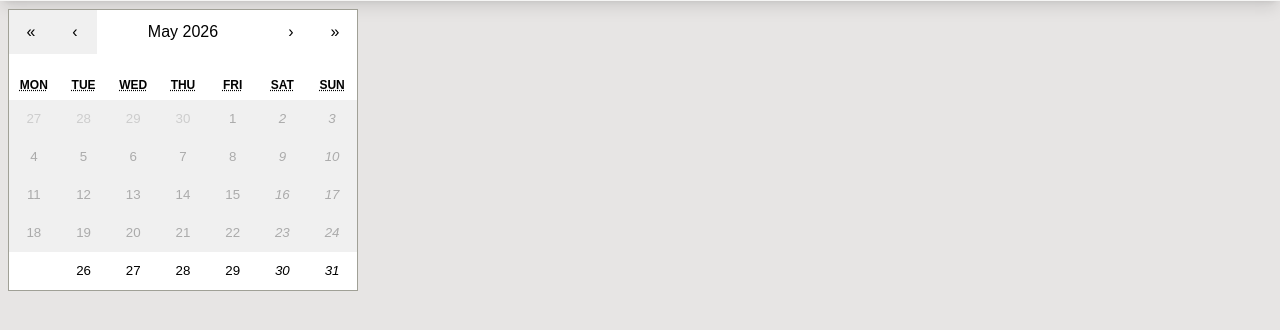
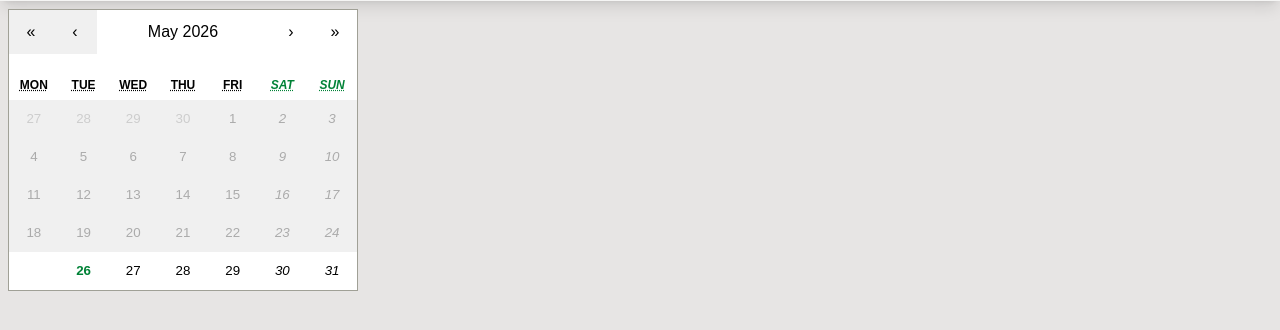
Before and after one commit to pavkodev/RentaRide, a React (Vite) app: page / in a window 1280 px wide. Shown: the part 248-578 px from the top of the page. Built offline with nearby package versions, Linux system fonts and the light colour scheme.

Commit message:
added calendar minimum, removed unnecessary calendar scopes, added ability to select date range on calendar, and improved calendar styling

```diff
--- a/src/App.css
+++ b/src/App.css
@@ -84,6 +84,10 @@
 .react-calendar__month-view__days__day--weekend {
   font-style: italic !important;
 }
+.react-calendar__month-view__weekdays__weekday--weekend {
+  font-style: italic;
+  color: var(--color-green-700);
+}
 
 .react-calendar__month-view__days__day--neighboringMonth,
 .react-calendar__decade-view__years__year--neighboringDecade,
@@ -139,6 +143,7 @@
 .react-calendar__tile--hasActive:enabled:hover,
 .react-calendar__tile--hasActive:enabled:focus {
   background: var(--color-green-700);
+  color: white;
 }
 
 .react-calendar__tile--active {
@@ -153,5 +158,40 @@
 }
 
 .react-calendar--selectRange .react-calendar__tile--hover {
-  background-color: #e6e6e6;
+  background-color: var(--color-green-200);
 }
+
+.react-calendar__tile--rangeStart {
+  border-radius: 16px 0px 0px 16px / 16px 0px 0px 16px;
+}
+.react-calendar__tile--range {
+  background-color: var(--color-green-200);
+  color: var(--color-green-700);
+  font-weight: bold;
+}
+.react-calendar__tile--rangeEnd {
+  border-radius: 0px 16px 16px 0px / 0px 16px 16px 0px;
+}
+
+.react-calendar__tile--rangeBothEnds {
+  border-radius: 16px 16px 16px 16px / 16px 16px 16px 16px;
+}
+.react-calendar__tile--rangeBothEnds {
+  border-radius: 16px 16px 16px 16px / 16px 16px 16px 16px;
+}
+
+/*
+Ensures that border-radius at origin date faces the right way when selecting from calendar
+Rounded border will be on the right when selecting dates prior to origin date.
+Rounded border will be on left when selecting dates post origin date.
+Choosing origin date rounds both edges of border.
+*/
+.react-calendar__tile--rangeBothEnds.react-calendar__tile--hoverStart {
+  border-radius: 16px 0px 0px 16px / 16px 0px 0px 16px;
+}
+.react-calendar__tile--rangeBothEnds.react-calendar__tile--hoverEnd {
+  border-radius: 0px 16px 16px 0px / 0px 16px 16px 0px;
+}
+.react-calendar__tile--rangeBothEnds.react-calendar__tile--hoverBothEnds {
+  border-radius: 16px 16px 16px 16px / 16px 16px 16px 16px;
+}
--- a/src/components/Header.tsx
+++ b/src/components/Header.tsx
@@ -1,5 +1,7 @@
 import Calendar from "react-calendar";
 const Header = () => {
+  const dateToday = new Date();
+
   return (
     <>
       <div className="flex flex-col justify-around bg-stone-100 p-4 shadow-lg sm:flex-row">
@@ -38,7 +40,13 @@ const Header = () => {
           <p>Login/Signup</p>
         </div>
       </div>
-      <Calendar className={"m-2"} minDate={new Date()} />
+      <Calendar
+        defaultValue={new Date(new Date().setDate(dateToday.getDate() + 1))}
+        selectRange={true}
+        minDate={dateToday}
+        minDetail="year"
+        className={"m-2"}
+      />
     </>
   );
 };
```
